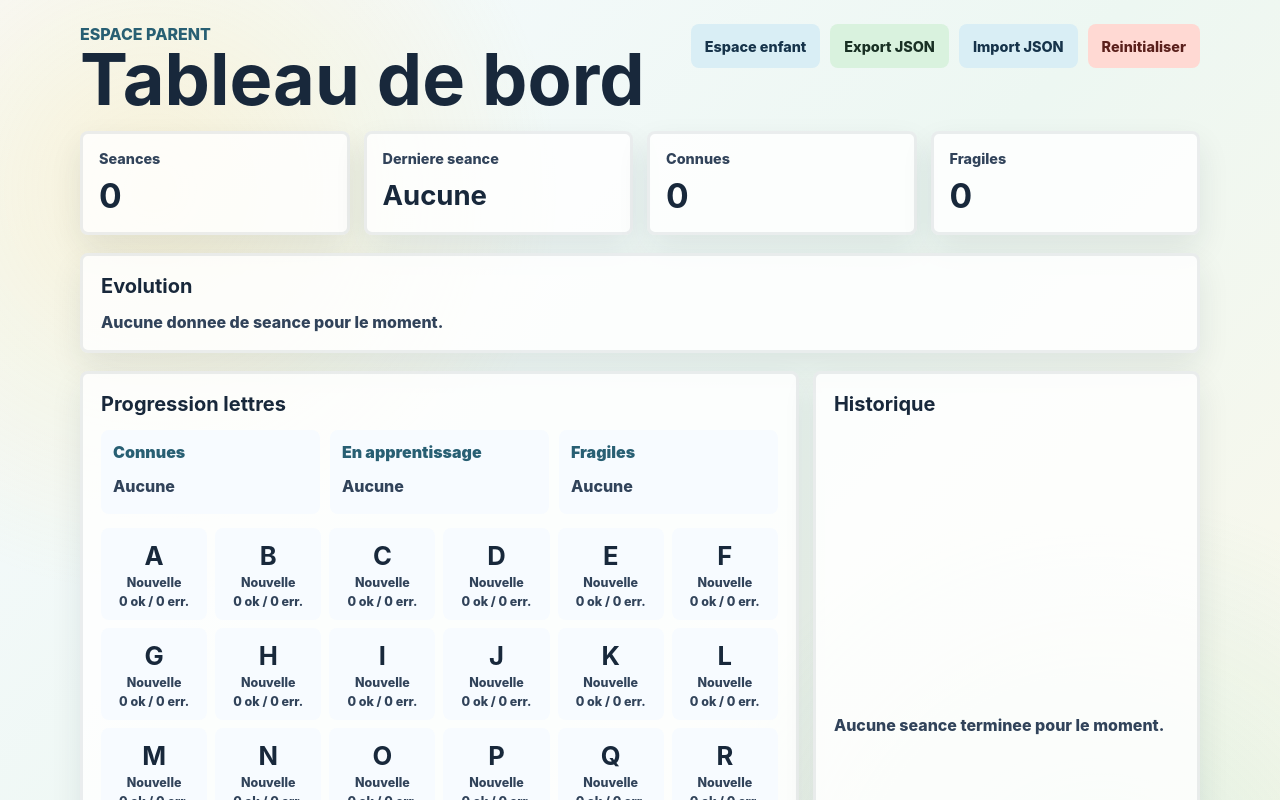
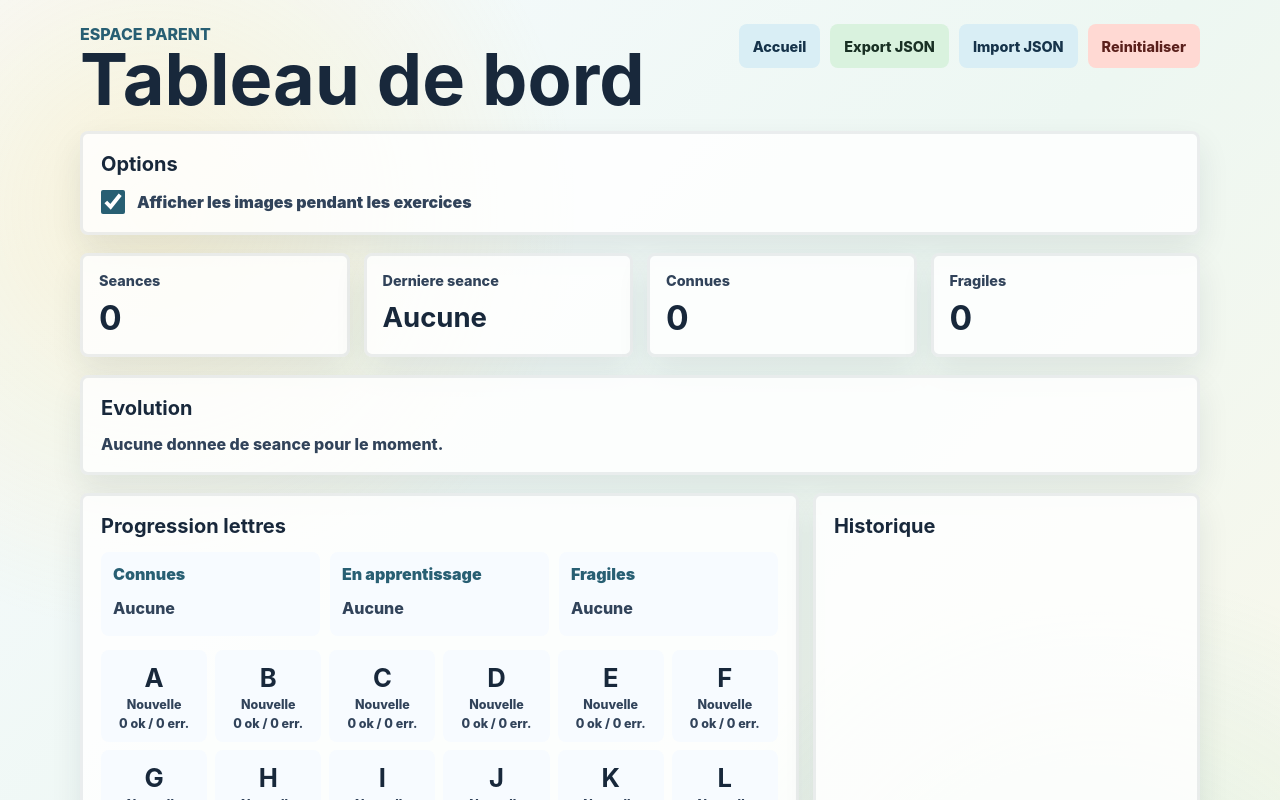
Before and after one commit to Karlos-fr/Alpha-Memoire, a React (Vite) app: page / in a window 1280 px wide. Both pictures are taken after a click on the button "Espace parent". Shown: the top 800 px of the page. Built offline with nearby package versions, Linux system fonts and the light colour scheme.

Commit message:
feat: add image display preference

```diff
--- a/src/App.css
+++ b/src/App.css
@@ -470,6 +470,26 @@ button:focus-visible {
   font-weight: 800;
 }
 
+.parent-settings {
+  gap: 10px;
+}
+
+.setting-toggle {
+  display: flex;
+  align-items: center;
+  gap: 12px;
+  color: #31435a;
+  font-weight: 900;
+  cursor: pointer;
+}
+
+.setting-toggle input {
+  width: 24px;
+  height: 24px;
+  margin: 0;
+  accent-color: #285f73;
+}
+
 .parent-summary,
 .parent-columns {
   display: grid;
--- a/src/App.tsx
+++ b/src/App.tsx
@@ -16,7 +16,7 @@ import {
 } from './features/progress/progressEngine'
 import { generateSessionPlan } from './features/session/sessionGenerator'
 import { useSpeech } from './hooks/useSpeech'
-import { CHILD_NAME, INITIAL_ACTIVE_LETTERS } from './lib/appConfig'
+import { CHILD_NAME, INITIAL_ACTIVE_LETTERS, SHOW_IMAGES_STORAGE_KEY } from './lib/appConfig'
 import {
   createInitialProgress,
   ensureStoredProgress,
@@ -121,6 +121,7 @@ function App() {
   const [selectedSessionId, setSelectedSessionId] = useState<string | null>(null)
   const [parentMessage, setParentMessage] = useState<string | null>(null)
   const [feedbackMessage, setFeedbackMessage] = useState<string | null>(null)
+  const [showImages, setShowImages] = useState(() => loadShowImagesPreference())
 
   const currentExercise = sessionPlan?.exercises[currentExerciseIndex] ?? null
   const currentCard = currentExercise ? getLetterCard(currentExercise.letter) : null
@@ -261,6 +262,16 @@ function App() {
     setProgress(nextProgress)
     setSelectedSessionId(null)
     setParentMessage('Progression reinitialisee.')
+  }
+
+  /**
+   * Active ou masque les images des exercices et conserve le choix localement.
+   */
+  function handleShowImagesChange(event: ChangeEvent<HTMLInputElement>) {
+    const nextShowImages = event.target.checked
+
+    setShowImages(nextShowImages)
+    saveShowImagesPreference(nextShowImages)
   }
 
   /**
@@ -489,12 +500,14 @@ function App() {
             <p className="spoken-instruction" aria-live="polite">
               {lastMessage}
             </p>
-            {shouldHideTargetText && currentCard ? (
+            {shouldHideTargetText ? (
+              currentCard && showImages ? (
                 <img
                   className="letter-image-prompt"
                   src={currentCard.image.src}
                   alt={currentCard.image.alt}
                 />
+              ) : null
             ) : (currentExercise.type === 'association' ||
                 currentExercise.type === 'naming') &&
               currentCard ? (
@@ -508,11 +521,13 @@ function App() {
                     <span>{currentCard.word}</span>
                   </div>
                 </div>
+                {showImages && (
                   <img
                     className="letter-association-image"
                     src={currentCard.image.src}
                     alt={currentCard.image.alt}
                   />
+                )}
               </div>
             ) : (
               <>
@@ -547,6 +562,9 @@ function App() {
             <button type="button" className="primary-action" onClick={startSession}>
               Nouvelle séance
             </button>
+            <button type="button" className="secondary-action" onClick={() => setView('home')}>
+              Accueil
+            </button>
             <button type="button" className="voice-action" onClick={() => speech.speak()}>
               Réécouter
             </button>
@@ -572,7 +590,7 @@ function App() {
             </div>
             <div className="parent-nav">
               <button type="button" className="secondary-action" onClick={() => setView('home')}>
-                Espace enfant
+                Accueil
               </button>
               <button type="button" className="voice-action" onClick={handleExportProgress}>
                 Export JSON
@@ -602,6 +620,18 @@ function App() {
               {parentMessage}
             </p>
           )}
+
+          <section className="parent-section parent-settings" aria-labelledby="settings-title">
+            <h2 id="settings-title">Options</h2>
+            <label className="setting-toggle">
+              <input
+                type="checkbox"
+                checked={showImages}
+                onChange={handleShowImagesChange}
+              />
+              <span>Afficher les images pendant les exercices</span>
+            </label>
+          </section>
 
           <div className="parent-summary">
             <ParentMetric label="Seances" value={progress.sessions.length.toString()} />
@@ -1178,4 +1208,26 @@ function getDebugPrompt(
   return `Montre-moi le ${letter}`
 }
 
+/**
+ * Charge le choix local d'affichage des images. Par défaut, les images restent visibles.
+ */
+function loadShowImagesPreference() {
+  if (typeof window === 'undefined') {
+    return true
+  }
+
+  return window.localStorage.getItem(SHOW_IMAGES_STORAGE_KEY) !== 'false'
+}
+
+/**
+ * Sauvegarde le choix local d'affichage des images.
+ */
+function saveShowImagesPreference(showImages: boolean) {
+  if (typeof window === 'undefined') {
+    return
+  }
+
+  window.localStorage.setItem(SHOW_IMAGES_STORAGE_KEY, showImages ? 'true' : 'false')
+}
+
 export default App
--- a/src/lib/appConfig.ts
+++ b/src/lib/appConfig.ts
@@ -34,3 +34,5 @@ export const APP_PROGRESS_VERSION = 1
  * Clé unique utilisée dans localStorage pour la progression de Nathan.
  */
 export const PROGRESS_STORAGE_KEY = 'alpha-memoire:nathan:progress:v1'
+
+export const SHOW_IMAGES_STORAGE_KEY = 'alpha-memoire:nathan:show-images:v1'
```
Also changed, not shown: 1 other file (tests, documents, lock files or other folders). Lines whose indentation alone changed are shown as unchanged.
